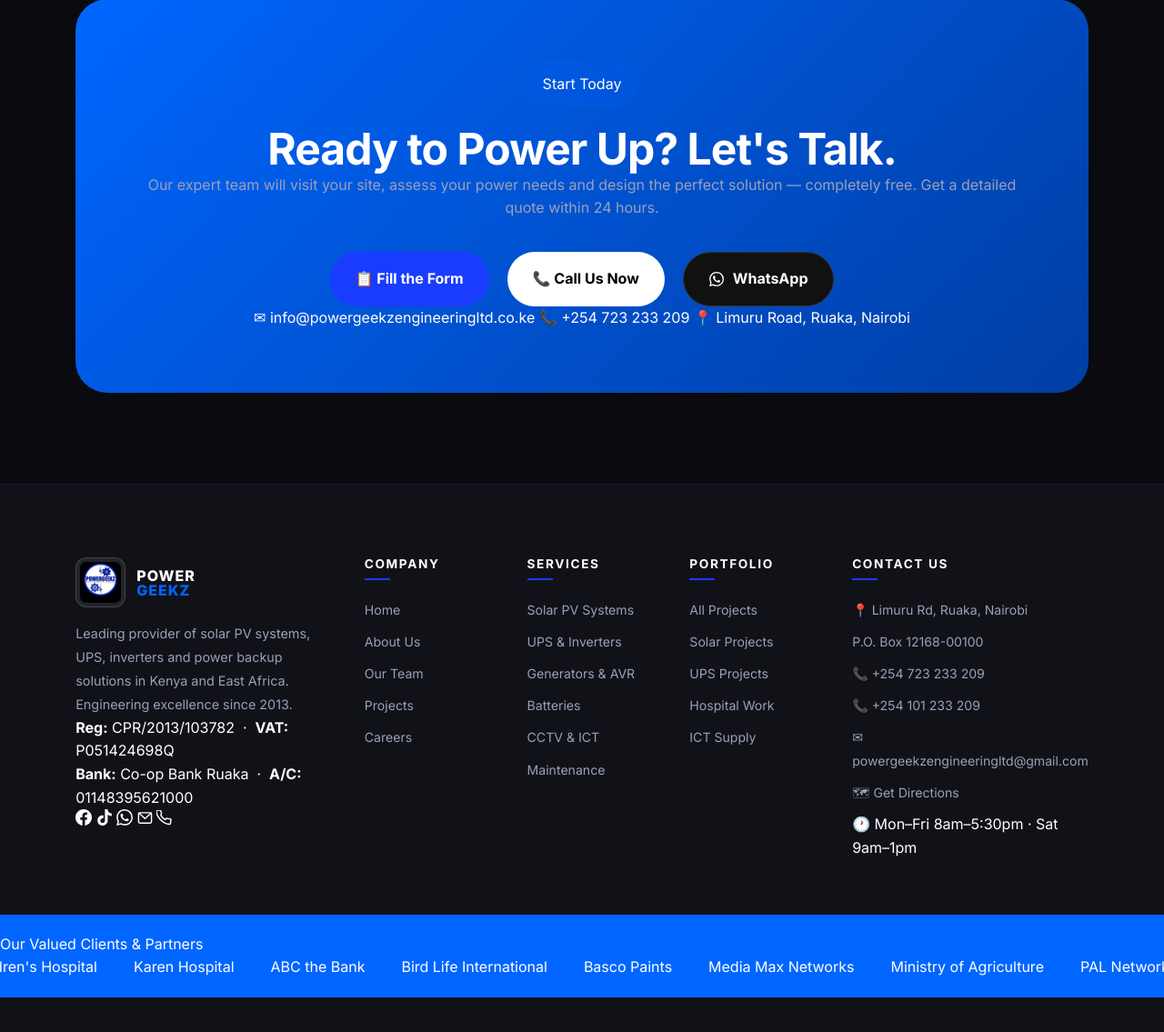
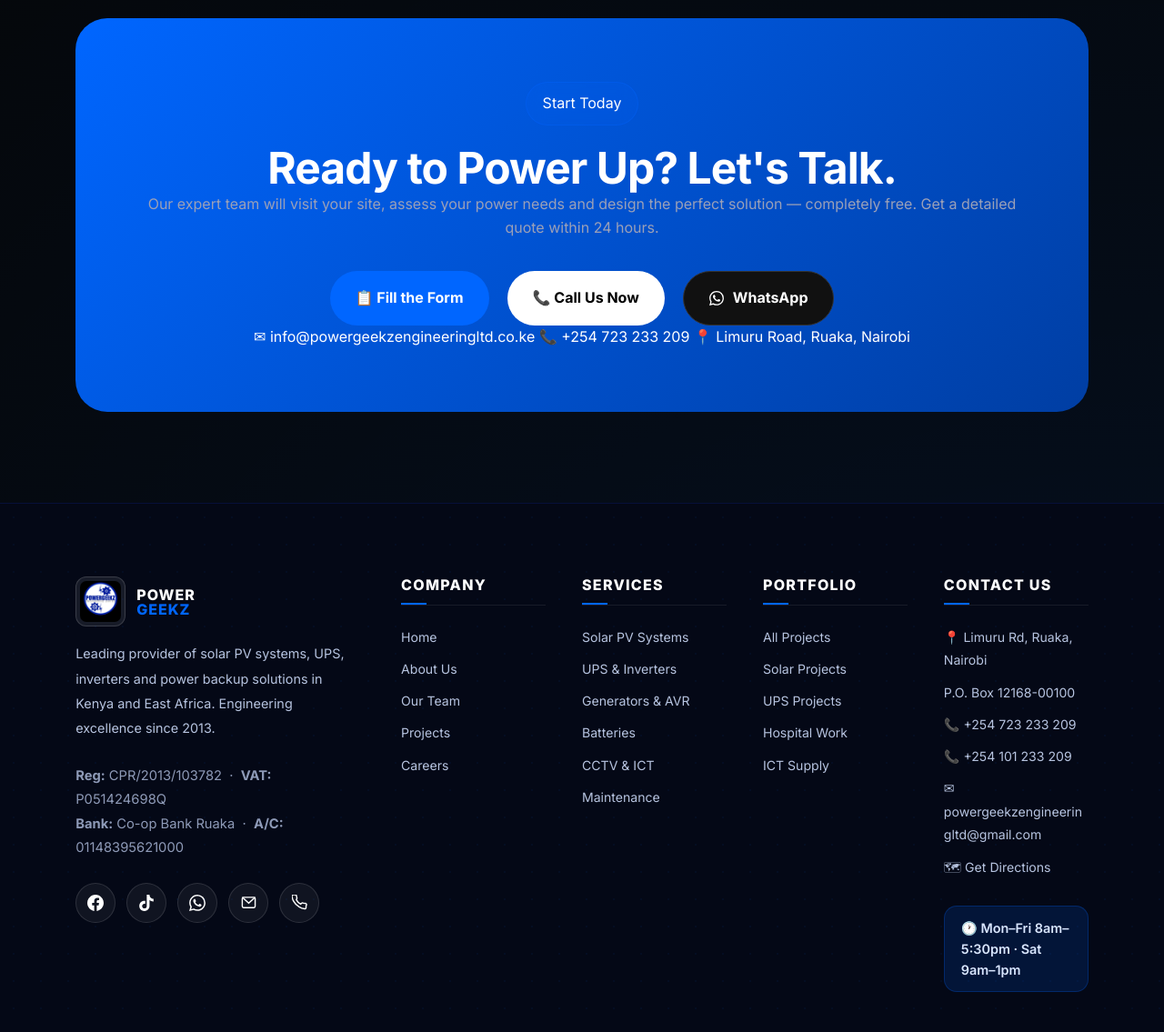
Before and after one commit to Kisambohanningtone/PowerGeekz, a Flask app: page /contact in a window 1280 px wide. Shown: the part 5365-6500 px from the top of the page at 91% size. Run offline with Flask 3, Linux system fonts and the light colour scheme.

Commit message:
update all changes

```diff
--- a/static/css/contact.css
+++ b/static/css/contact.css
@@ -31,7 +31,10 @@ body{
   radial-gradient(circle at bottom right,#0066ff22,transparent 35%),
   #050505;
   color:#fff;
-  overflow-x:hidden;
+}
+.container{
+    width:min(1200px,92%);
+    margin:auto;
 }
 
 /* =====================================
@@ -177,7 +180,10 @@ img{
   gap:20px;
   flex-wrap:wrap;
 }
-
+.hero-content{
+    width:100%;
+    min-width:0;
+}
 /* =====================================
    BUTTONS
 ===================================== */
@@ -460,6 +466,9 @@ textarea{
   padding:20px;
   border-radius:20px;
 }
+.map-overlay-card{
+  max-width:calc(100% - 60px);
+}
 
 /* =====================================
    FAQ
@@ -537,7 +546,11 @@ footer{
 
 .footer-top{
   display:grid;
-  grid-template-columns:2fr 1fr 1fr 1fr 1fr;
+  grid-template-columns:minmax(0,2fr)
+                        minmax(0,1fr)
+                        minmax(0,1fr)
+                        minmax(0,1fr)
+                        minmax(0,1fr);
   gap:40px;
 }
 
@@ -574,10 +587,11 @@ footer{
 }
 
 .ft-track{
-  display:flex;
-  gap:40px;
-  white-space:nowrap;
-  animation:ticker 35s linear infinite;
+    display:flex;
+    width:max-content;
+    white-space:nowrap;
+    gap:40px;
+    animation:ticker 35s linear infinite;
 }
 
 /* =====================================
@@ -708,3 +722,232 @@ footer{
     }
 
 }
+/* ===== FOOTER BRAND ===== */
+
+.footer-brand p{
+    color:#b7c4e0;
+    line-height:1.9;
+    margin-bottom:20px;
+}
+
+.f-reg{
+    color:#8e9ab7;
+    line-height:1.8;
+    margin:25px 0;
+    font-size:.92rem;
+}
+
+/* ===== SOCIALS ===== */
+
+.f-socials{
+    display:flex;
+    gap:12px;
+    flex-wrap:wrap;
+    margin-top:25px;
+}
+.f-socials{
+    width:100%;
+    flex-wrap:wrap;
+}
+
+.f-soc{
+    width:44px;
+    height:44px;
+    border-radius:50%;
+    display:flex;
+    align-items:center;
+    justify-content:center;
+
+    color:#fff;
+    background:rgba(255,255,255,.05);
+    border:1px solid rgba(255,255,255,.12);
+
+    transition:.3s ease;
+}
+
+.f-soc:hover{
+    background:#0066ff;
+    border-color:#0066ff;
+    transform:translateY(-4px);
+}
+
+/* ===== HEADINGS ===== */
+
+.footer-col h4{
+    color:#fff;
+    font-size:1rem;
+    font-weight:800;
+    text-transform:uppercase;
+    letter-spacing:.08em;
+
+    padding-bottom:12px;
+    margin-bottom:22px;
+
+    border-bottom:1px solid rgba(255,255,255,.08);
+}
+
+.footer-col ul li a{
+    color:#b7c4e0;
+    transition:.3s;
+}
+
+.footer-col ul li a:hover{
+    color:#0066ff;
+    padding-left:6px;
+}
+
+/* ===== HOURS BADGE ===== */
+
+.footer-hours{
+    margin-top:20px;
+
+    display:inline-flex;
+    align-items:center;
+    gap:8px;
+
+    padding:12px 18px;
+
+    border-radius:14px;
+
+    background:rgba(0,102,255,.15);
+    border:1px solid rgba(0,102,255,.25);
+
+    color:#d9e6ff;
+    font-size:.9rem;
+    font-weight:600;
+}
+
+/* ===== FOOTER LINKS ===== */
+
+.fb-links{
+    display:flex;
+    gap:20px;
+    flex-wrap:wrap;
+    align-items:center;
+}
+
+.fb-links a{
+    color:#9fb3d8;
+}
+
+.fb-links a:hover{
+    color:#0066ff;
+}
+.fb-links{
+    width:100%;
+    flex-wrap:wrap;
+    row-gap:10px;
+}
+
+/* ===== TICKER LABEL ===== */
+
+.ft-lbl{
+    text-align:center;
+    font-weight:800;
+    color:#fff;
+    margin-bottom:15px;
+    text-transform:uppercase;
+    letter-spacing:.08em;
+}
+
+/* ===== FOOTER IMPROVEMENT ===== */
+
+footer{
+    background:#040816;
+    position:relative;
+    overflow:hidden;
+}
+
+footer::before{
+    content:"";
+    position:absolute;
+    inset:0;
+
+    background-image:
+    radial-gradient(rgba(0,102,255,.20) 1px, transparent 1px);
+
+    background-size:30px 30px;
+    opacity:.25;
+}
+footer::before{
+    pointer-events:none;
+}
+/* =====================================
+   OVERFLOW FIXES
+===================================== */
+
+html,
+body{
+    width:100%;
+    max-width:100%;
+    overflow-x:hidden;
+}
+
+*,
+*::before,
+*::after{
+    box-sizing:border-box;
+}
+
+img,
+video,
+iframe{
+    max-width:100%;
+    height:auto;
+}
+
+.container{
+    width:min(1200px,92%);
+    margin:auto;
+}
+
+/* Prevent grids from overflowing */
+.contact-grid,
+.footer-top,
+.info-grid,
+.form-row,
+.hero-content,
+.cta-actions{
+    min-width:0;
+}
+
+/* Long text breaking */
+p,
+a,
+span,
+h1,
+h2,
+h3,
+h4,
+h5,
+h6{
+    overflow-wrap:break-word;
+    word-wrap:break-word;
+}
+.footer-col,
+.sidebar-card,
+.form-glass,
+.team-card,
+.info-card{
+    min-width:0;
+}
+
+/* Buttons */
+.btn-blue,
+.btn-white,
+.btn-black,
+.btn-whatsapp{
+    max-width:100%;
+}
+
+/* Footer links */
+.fb-links{
+    flex-wrap:wrap;
+}
+
+/* Ticker safety */
+.footer-ticker,
+.ft-track{
+    max-width:100%;
+    overflow:hidden;
+}
--- a/templates/contact.html
+++ b/templates/contact.html
@@ -8,8 +8,8 @@
   <link rel="icon" type="image/jpeg" href="{{ url_for('static', filename='logo.jpeg') }}">
   <link rel="preconnect" href="https://fonts.googleapis.com">
   <link href="https://fonts.googleapis.com/css2?family=Inter:wght@300;400;500;600;700;800;900&display=swap" rel="stylesheet">
+  <link rel="stylesheet" href="{{ url_for('static', filename='css/style.css') }}">
   <link rel="stylesheet" href="{{ url_for('static', filename='css/contact.css') }}">
-  <link rel="stylesheet" href="{{ url_for('static', filename='css/style.css') }}">
 
 </head>
 <body>
@@ -31,7 +31,7 @@
       <li><a href="{{ url_for('about') }}">About</a></li>
       <li><a href="{{ url_for('contact') }}" class="active">Contact</a></li>
     </ul>
-    <a href="{{ url_for('contact') }}" class="nav-btn">Get a Quote</a>
+    <a href="{{ url_for('contact') }}" class="nav-btn"></a>
     <button class="nav-hamburger" id="hamburger" aria-label="Toggle menu" aria-expanded="false">
       <span></span><span></span><span></span>
     </button>
@@ -186,7 +186,7 @@
             </div>
 
             <div class="form-group">
-              <label for="service">Service Required <span class="req">*</span></label>
+              <label for="service">Service <span class="req">*</span></label>
               <div class="select-wrap">
                 <select id="service" name="service" required>
                   <option value="" disabled selected>— Select a service —</option>
```
Also changed, not shown: static/css/about.css (+68 -10 lines), templates/about.html (+9 -9 lines), templates/services.html (+7 -0 lines).
